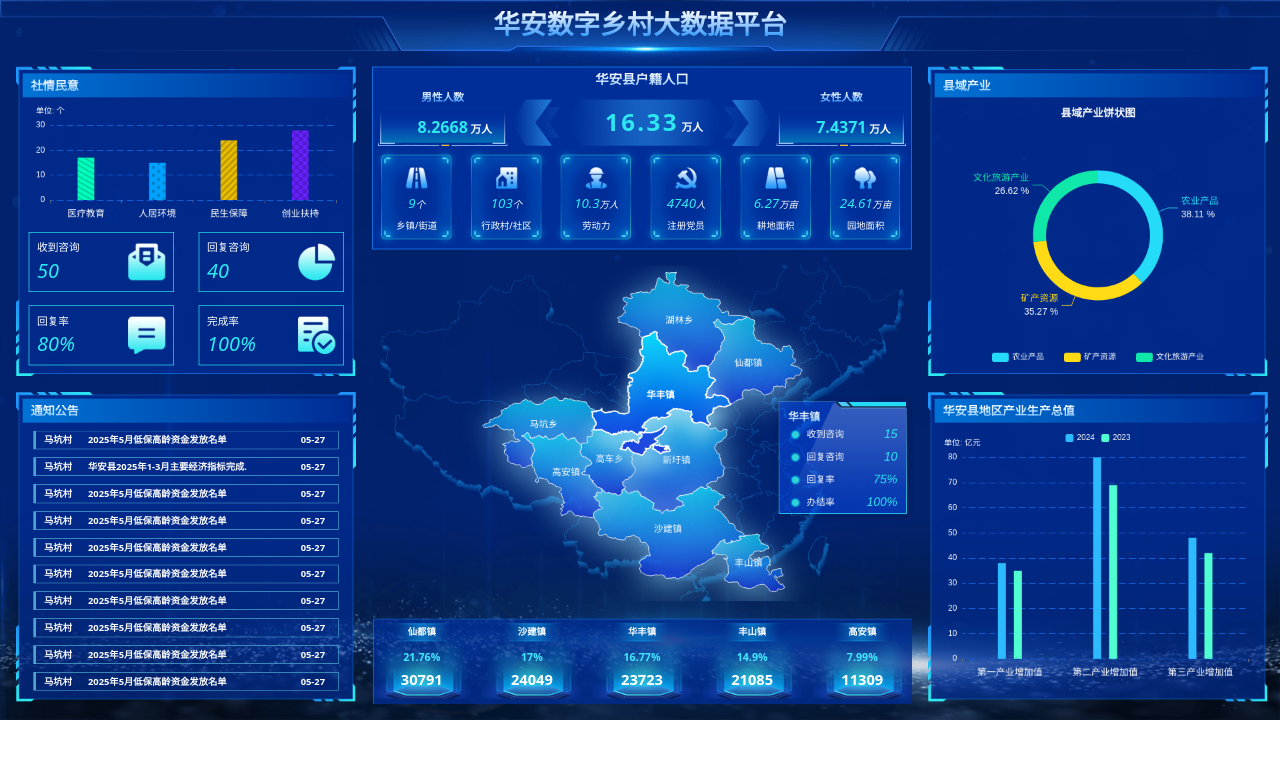
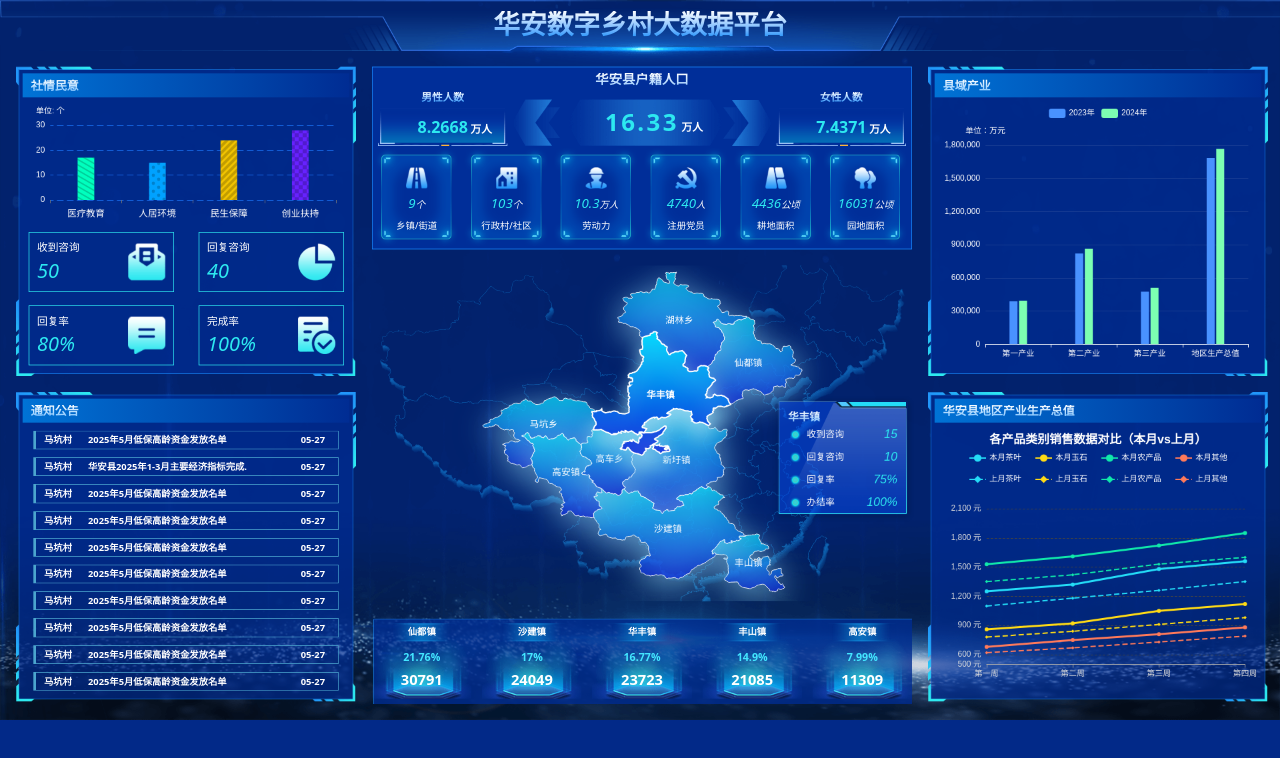
Before and after one commit to luxiaowu/huaan, a React (Vite) app: page / in a window 1280 px wide. Shown: the top 758 px of the page. Built offline with nearby package versions, Linux system fonts and the light colour scheme.

Commit message:
p3+p4修改

```diff
--- a/src/App.tsx
+++ b/src/App.tsx
@@ -28,11 +28,13 @@ export default function App() {
 			window.removeEventListener('resize', handleResize);
 		};
 	}, []);
+	// 计算左侧偏移量
+	const leftOffset = (window.innerWidth - 1920 * scale) / 2;
 	return (
 		<div className={'relative w-screen h-screen overflow-hidden'}>
 			<div
-				className={'main-container origin-top-left'}
-				style={{ transform: `scale(${scale})` }}
+				className={'main-container origin-top-left mx-auto'}
+				style={{ transform: `scale(${scale}) translateX(${leftOffset}px)` }}
 			>
 				<Header />
 				<div className={'z-10 absolute inset-6 top-[100px] flex gap-6'}>
--- a/src/components/overall.tsx
+++ b/src/components/overall.tsx
@@ -33,14 +33,14 @@ const blocks = [
 	{
 		icon: B5,
 		label: '耕地面积',
-		unit: '万亩',
-		value: 6.27,
+		unit: '公顷',
+		value: 4436,
 	},
 	{
 		icon: B6,
 		label: '园地面积',
-		unit: '万亩',
-		value: 24.61,
+		unit: '公顷',
+		value: 16031,
 	},
 ];
 
--- a/src/components/p3.tsx
+++ b/src/components/p3.tsx
@@ -2,54 +2,87 @@ import { Block } from './block';
 import { Chart, type EChartsOption } from './charts';
 
 /**
- * 饼图
+ * 县域产业对比图表配置
  */
 const options: EChartsOption = {
-	title: {
-		text: '县域产业饼状图',
-		left: 'center',
-		textStyle: {
-			color: '#ffffff',
-			fontSize: 16,
+	tooltip: {
+		trigger: 'axis',
+		axisPointer: {
+			type: 'shadow',
 		},
 	},
-	color: ['#24DCF7', '#FFDB15', '#10E8AA'],
-	tooltip: {
-		trigger: 'item',
-		formatter: '{a} <br/>{b} : {c} ({d}%)',
+	legend: {
+		data: ['2023年', '2024年'],
+		textStyle: {
+			color: '#fff',
+		},
 	},
-	legend: {
-		itemGap: 30,
-		textStyle: {
-			color: '#ffffff',
+	grid: {
+		left: '3%',
+		right: '4%',
+		bottom: '3%',
+		containLabel: true,
+	},
+	xAxis: [
+		{
+			type: 'category',
+			data: ['第一产业', '第二产业', '第三产业', '地区生产总值'],
+			axisLine: {
+				lineStyle: {
+					color: '#fff',
+				},
+			},
+			axisLabel: {
+				color: '#fff',
+			},
 		},
-		left: 'center',
-		top: 'bottom',
-		orient: 'horizontal',
-		data: ['农业产品', '矿产资源', '文化旅游产业'],
-	},
+	],
+	yAxis: [
+		{
+			type: 'value',
+			name: '单位：万元',
+			nameTextStyle: {
+				color: '#fff',
+			},
+			axisLabel: {
+				formatter: '{value}',
+				color: '#fff',
+			},
+			axisLine: {
+				lineStyle: {
+					color: '#fff',
+				},
+			},
+			splitLine: {
+				lineStyle: {
+					color: 'rgba(255, 255, 255, 0.1)',
+				},
+			},
+		},
+	],
 	series: [
 		{
-			name: '访问来源',
-			type: 'pie',
-			radius: ['40%', '50%'],
-			center: ['50%', '50%'],
-			data: [
-				{ value: 335, name: '农业产品' },
-				{ value: 310, name: '矿产资源' },
-				{ value: 234, name: '文化旅游产业' },
-			],
-			label: {
-				fontSize: 14,
-				color: 'inherit',
-				formatter: '{name|{b}}\n{time|{d} %}',
-				lineHeight: 20,
-				rich: {
-					time: {
-						fontSize: 14,
-						color: '#fff',
-					},
-				},
+			name: '2023年',
+			type: 'bar',
+			barWidth: 12,
+			emphasis: {
+				focus: 'series',
+			},
+			data: [388577, 821092, 475171, 1684840],
+			itemStyle: {
+				color: '#4992ff',
+			},
+		},
+		{
+			name: '2024年',
+			type: 'bar',
+			emphasis: {
+				focus: 'series',
+			},
+			barWidth: 12,
+			data: [394601, 864730, 509586, 1768917],
+			itemStyle: {
+				color: '#7cffb2',
 			},
 		},
 	],
--- a/src/components/p4.tsx
+++ b/src/components/p4.tsx
@@ -1,74 +1,176 @@
 import { Block } from './block.tsx';
 import { Chart, type EChartsOption } from './charts.tsx';
 
+// 定义颜色数组，包含用户指定的三种颜色和一种新增的颜色
+const colors = ['#24DCF7', '#FFDB15', '#10E8AA', '#FF7A5A']; // 添加了橙红色作为第四种颜色
+
 const options: EChartsOption = {
-	color: ['#2EBAFF', '#51FED2'],
-	grid: {
-		top: 40,
-		left: 20,
-		right: 20,
-		bottom: 20,
-		containLabel: true,
-	},
-	legend: {
-		data: ['2024', '2023'],
-		top: 0,
+	title: {
+		text: '各产品类别销售数据对比（本月vs上月）',
 		left: 'center',
 		textStyle: {
+			fontSize: 18,
+			fontWeight: 'bold',
 			color: '#ffffff',
-			fontSize: 12,
-		},
-		itemWidth: 12,
-		itemHeight: 12,
-	},
-	xAxis: {
-		type: 'category',
-		data: ['第一产业增加值', '第二产业增加值', '第三产业增加值'],
-		axisLine: {
-			show: false,
-		},
-		axisLabel: {
-			color: '#ffffff',
-			fontSize: 14,
-			margin: 14,
-		},
-	},
-
-	yAxis: {
-		name: '单位: 亿元',
-		nameTextStyle: {
-			color: '#ffffff',
-			fontSize: 12,
-		},
-		interval: 10,
-		type: 'value',
-		splitLine: {
-			lineStyle: { type: [10, 5], dashOffset: 5, color: '#196CEC' },
-		},
-		axisLabel: {
-			color: '#ffffff',
-			fontSize: 12,
 		},
 	},
 	tooltip: {
 		trigger: 'axis',
-		axisPointer: {
-			type: 'shadow',
+		backgroundColor: 'rgba(40,40,40,0.9)',
+		borderColor: '#555',
+		borderWidth: 1,
+		textStyle: {
+			color: '#ffffff',
+		},
+		formatter: function (params) {
+			let result = `<strong>${params[0].axisValue}</strong><br/>`;
+			params.forEach((param) => {
+				result += `${param.marker} ${param.seriesName}: <strong>${param.value.toFixed(2)}</strong> 元<br/>`;
+			});
+			return result;
+		},
+	},
+	legend: {
+		data: [
+			'本月茶叶',
+			'本月玉石',
+			'本月农产品',
+			'本月其他',
+			'上月茶叶',
+			'上月玉石',
+			'上月农产品',
+			'上月其他',
+		],
+		top: 30,
+		itemGap: 20,
+		textStyle: {
+			color: '#ffffff',
+		},
+	},
+	grid: {
+		left: '5%',
+		right: '5%',
+		bottom: '5%',
+		top: '30%',
+		containLabel: true,
+	},
+	xAxis: {
+		type: 'category',
+		boundaryGap: false,
+		data: ['第一周', '第二周', '第三周', '第四周'],
+		axisLine: {
+			lineStyle: { color: '#aaaaaa' },
+		},
+		axisTick: {
+			lineStyle: { color: '#aaaaaa' },
+		},
+		axisLabel: {
+			color: '#dddddd',
+			fontSize: 12,
+		},
+	},
+	yAxis: {
+		type: 'value',
+		min: 500, // 设置Y轴起始值为500
+		axisLabel: {
+			formatter: '{value} 元',
+			color: '#dddddd',
+			fontSize: 12,
+		},
+		axisLine: {
+			lineStyle: { color: '#aaaaaa' },
+		},
+		splitLine: {
+			lineStyle: {
+				color: '#444444',
+				type: 'dashed',
+			},
 		},
 	},
 	series: [
 		{
-			name: '2024',
-			data: [38, 80, 48],
-			type: 'bar',
-			barWidth: 12,
+			name: '本月茶叶',
+			type: 'line',
+			data: [1250.0, 1320.8, 1480.3, 1560.9],
+			itemStyle: { color: colors[0] }, // 蓝色 #24DCF7
+			lineStyle: { width: 3 },
+			symbol: 'circle',
+			symbolSize: 6,
 		},
 		{
-			name: '2023',
-			data: [35, 69, 42],
-			type: 'bar',
-			barWidth: 12,
-			barGap: '100%',
+			name: '本月玉石',
+			type: 'line',
+			data: [860.5, 920.7, 1050.2, 1120.6],
+			itemStyle: { color: colors[1] }, // 黄色 #FFDB15
+			lineStyle: { width: 3 },
+			symbol: 'circle',
+			symbolSize: 6,
+		},
+		{
+			name: '本月农产品',
+			type: 'line',
+			data: [1530.2, 1610.5, 1720.8, 1850.3],
+			itemStyle: { color: colors[2] }, // 绿色 #10E8AA
+			lineStyle: { width: 3 },
+			symbol: 'circle',
+			symbolSize: 6,
+		},
+		{
+			name: '本月其他',
+			type: 'line',
+			data: [680.3, 750.6, 810.4, 880.7],
+			itemStyle: { color: colors[3] }, // 橙红色 #FF7A5A
+			lineStyle: { width: 3 },
+			symbol: 'circle',
+			symbolSize: 6,
+		},
+		{
+			name: '上月茶叶',
+			type: 'line',
+			data: [1100.2, 1180.5, 1260.8, 1350.9],
+			itemStyle: { color: colors[0] }, // 与本月茶叶相同颜色
+			lineStyle: {
+				width: 2,
+				type: 'dashed',
+			},
+			symbol: 'diamond',
+			symbolSize: 5,
+		},
+		{
+			name: '上月玉石',
+			type: 'line',
+			data: [780.4, 840.3, 910.6, 980.7],
+			itemStyle: { color: colors[1] }, // 与本月玉石相同颜色
+			lineStyle: {
+				width: 2,
+				type: 'dashed',
+			},
+			symbol: 'diamond',
+			symbolSize: 5,
+		},
+		{
+			name: '上月农产品',
+			type: 'line',
+			data: [1350.6, 1420.7, 1530.4, 1600.2],
+			itemStyle: { color: colors[2] }, // 与本月农产品相同颜色
+			lineStyle: {
+				width: 2,
+				type: 'dashed',
+			},
+			symbol: 'diamond',
+			symbolSize: 5,
+		},
+		{
+			name: '上月其他',
+			type: 'line',
+			data: [620.5, 670.2, 730.3, 790.6],
+			itemStyle: { color: colors[3] }, // 与本月其他相同颜色
+			lineStyle: {
+				width: 2,
+				type: 'dashed',
+			},
+			symbol: 'diamond',
+			symbolSize: 5,
 		},
 	],
 };
--- a/src/index.css
+++ b/src/index.css
@@ -1,4 +1,10 @@
 @import "tailwindcss";
+
+@layer base {
+	body {
+		@apply bg-[#022988]
+	}
+}
 
 @layer components {
 	.main-container {
```
